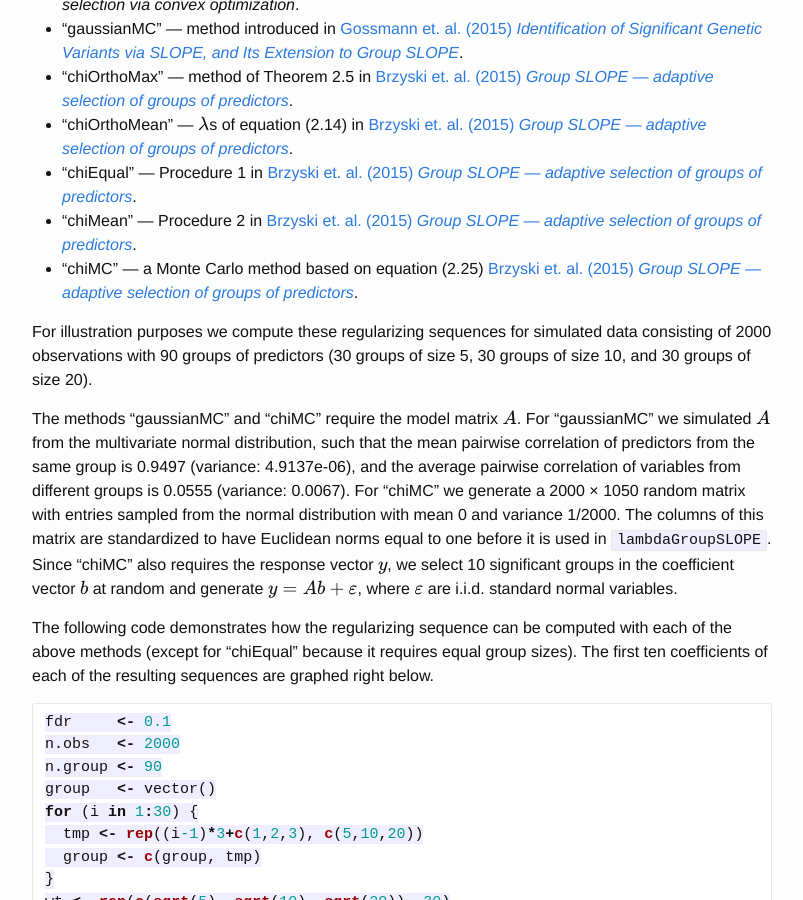
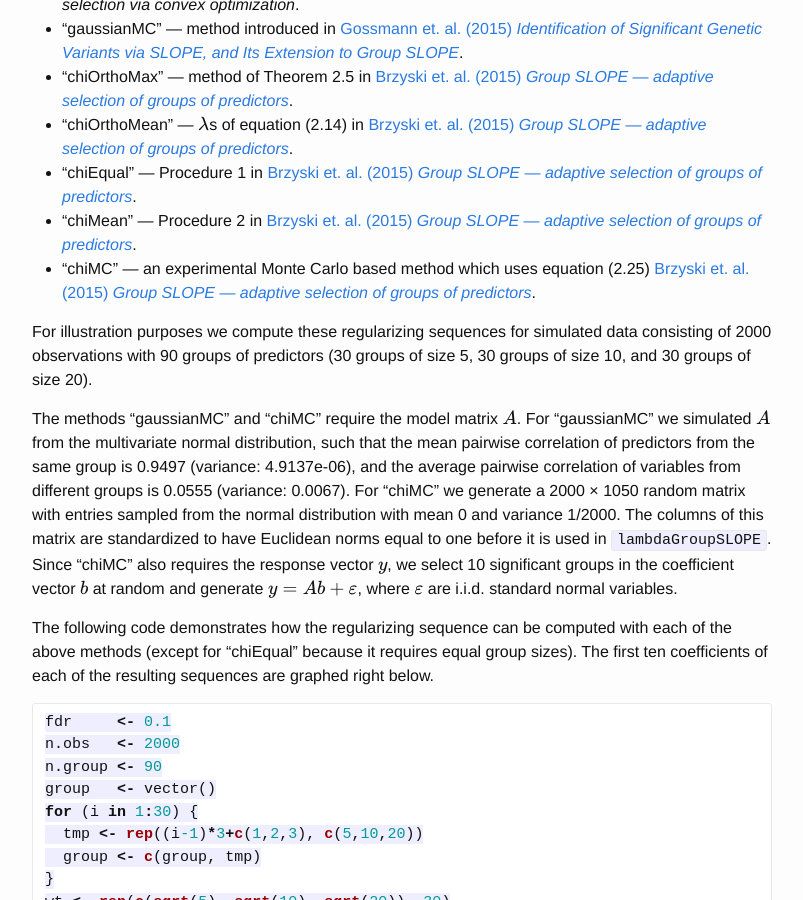
Before and after one commit to agisga/grpSLOPE, a Jekyll site: the page built from _posts/2016-1-22-Lambda.md, in a window 1280 px wide and 900 px high, scrolled down 375 px. Shown: the whole window, without its empty margins (238-1041 px from the left). Built offline with Jekyll 4.4.1, drawn with Linux system fonts in a browser that asks for light colours; Markdown is read by kramdown in place of the engine named in the settings; formulas are drawn with MathJax 3.

Commit message:
minor fix

```diff
--- a/_posts/2016-1-22-Lambda.md
+++ b/_posts/2016-1-22-Lambda.md
@@ -12,7 +12,7 @@
 * "chiOrthoMean" &mdash; $\lambda$s of equation (2.14) in [Brzyski et. al. (2015) *Group SLOPE — adaptive selection of groups of predictors*](http://arxiv.org/abs/1511.09078).
 * "chiEqual" &mdash; Procedure 1 in [Brzyski et. al. (2015) *Group SLOPE — adaptive selection of groups of predictors*](http://arxiv.org/abs/1511.09078).
 * "chiMean" &mdash; Procedure 2 in [Brzyski et. al. (2015) *Group SLOPE — adaptive selection of groups of predictors*](http://arxiv.org/abs/1511.09078).
-*  "chiMC" &mdash; a Monte Carlo method based on equation (2.25) [Brzyski et. al. (2015) *Group SLOPE — adaptive selection of groups of predictors*](http://arxiv.org/abs/1511.09078).
+*  "chiMC" &mdash; an experimental Monte Carlo based method which uses equation (2.25) [Brzyski et. al. (2015) *Group SLOPE — adaptive selection of groups of predictors*](http://arxiv.org/abs/1511.09078).
 
 For illustration purposes we compute these regularizing sequences for simulated data consisting of 2000 observations with 90 groups of predictors (30 groups of size 5, 30 groups of size 10, and 30 groups of size 20).
 
```
